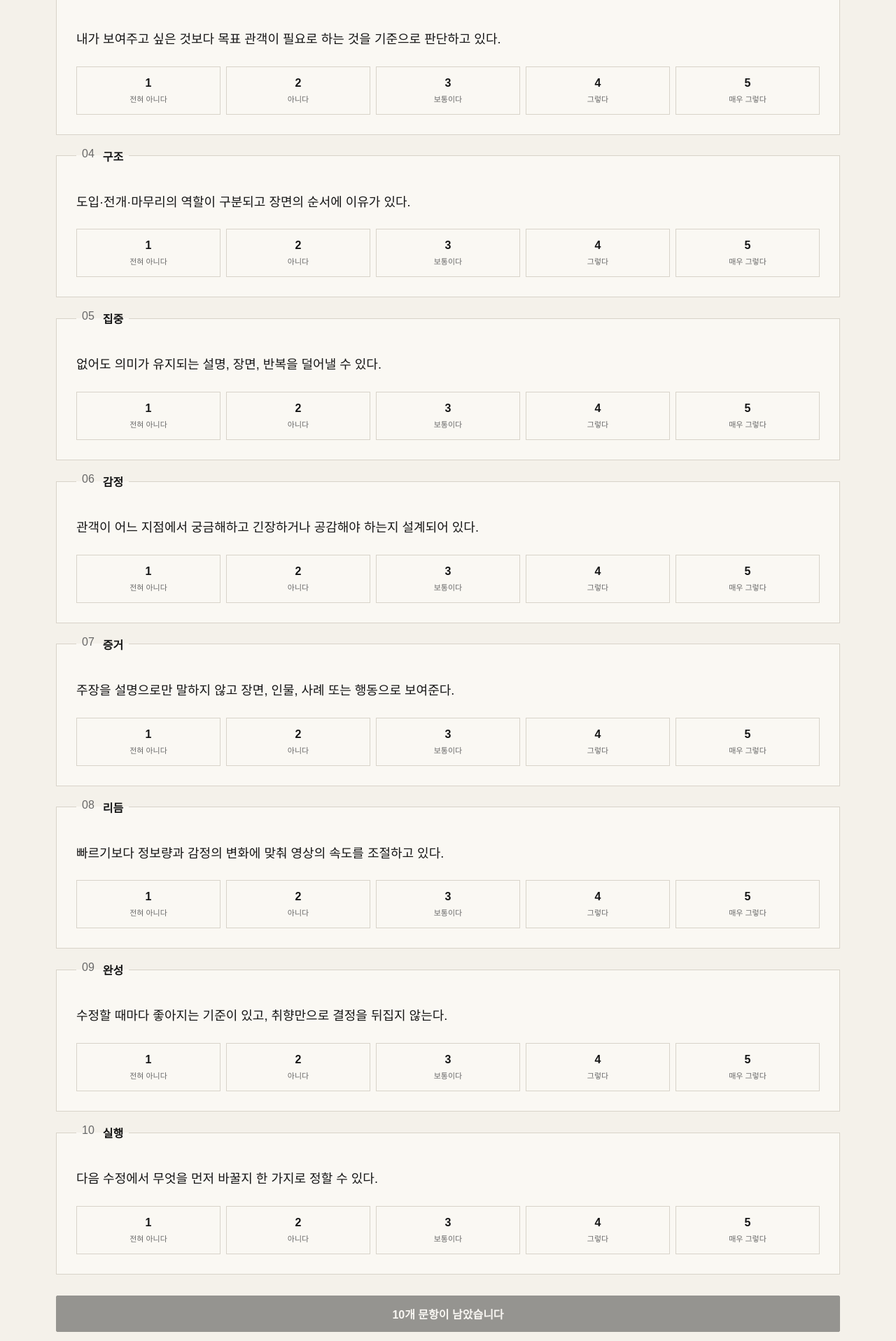
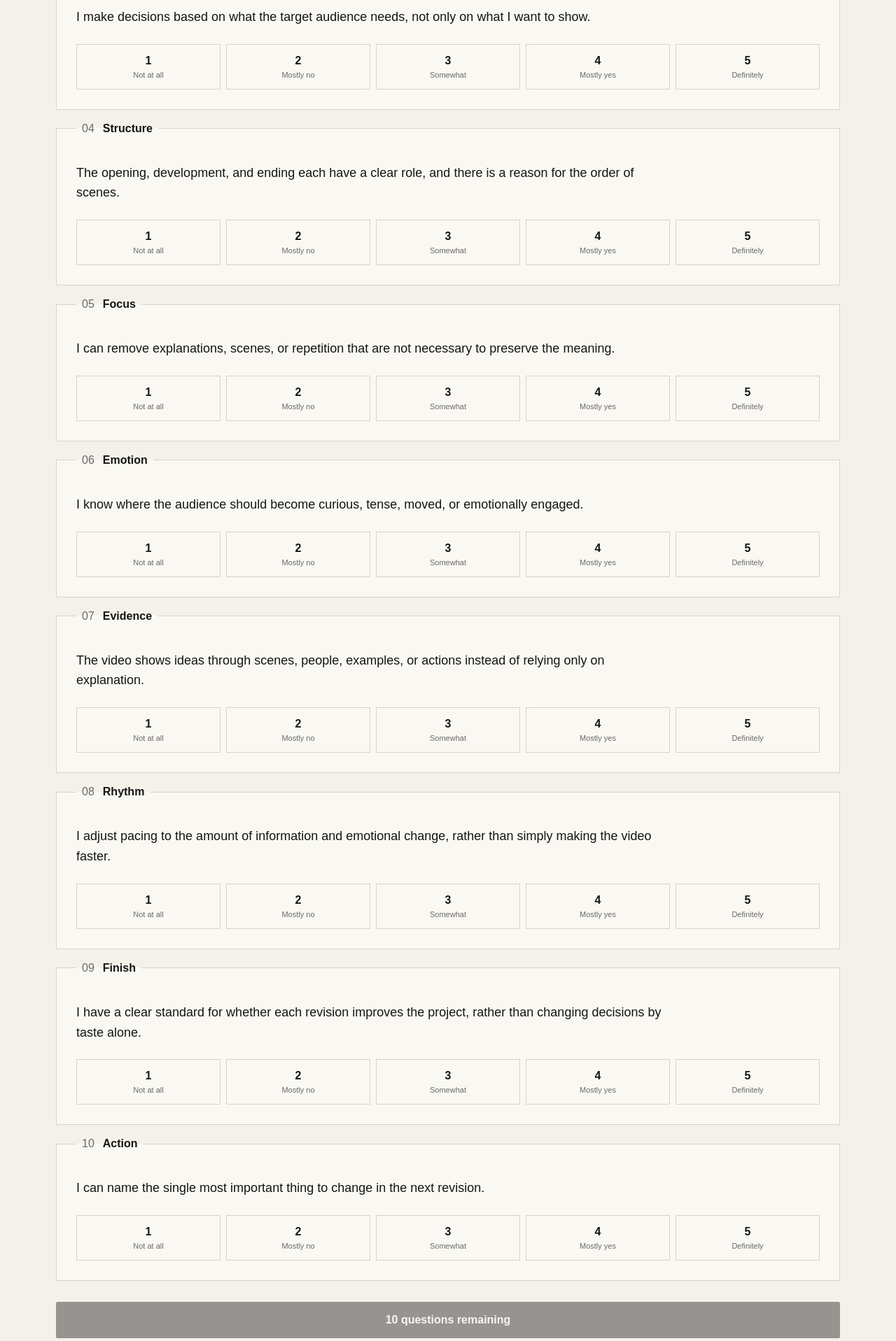
Before and after one commit to soodan7905-creator/methodgraph, a Next.js app: page /diagnosis in a window 1280 px wide. Shown: the part 880-2797 px from the top of the page at 70% size. Built offline with nearby package versions, Linux system fonts and the light colour scheme.

Commit message:
Translate diagnosis flow to English

```diff
--- a/app/diagnosis/page.tsx
+++ b/app/diagnosis/page.tsx
@@ -4,19 +4,19 @@ import Link from "next/link";
 import { useMemo, useState } from "react";
 
 const questions = [
-  { axis: "목적", text: "이 영상이 누구를 위한 것이며, 보고 난 뒤 무엇이 달라져야 하는지 한 문장으로 말할 수 있다." },
-  { axis: "핵심", text: "관객이 반드시 기억해야 할 한 가지가 분명하다." },
-  { axis: "대상", text: "내가 보여주고 싶은 것보다 목표 관객이 필요로 하는 것을 기준으로 판단하고 있다." },
-  { axis: "구조", text: "도입·전개·마무리의 역할이 구분되고 장면의 순서에 이유가 있다." },
-  { axis: "집중", text: "없어도 의미가 유지되는 설명, 장면, 반복을 덜어낼 수 있다." },
-  { axis: "감정", text: "관객이 어느 지점에서 궁금해하고 긴장하거나 공감해야 하는지 설계되어 있다." },
-  { axis: "증거", text: "주장을 설명으로만 말하지 않고 장면, 인물, 사례 또는 행동으로 보여준다." },
-  { axis: "리듬", text: "빠르기보다 정보량과 감정의 변화에 맞춰 영상의 속도를 조절하고 있다." },
-  { axis: "완성", text: "수정할 때마다 좋아지는 기준이 있고, 취향만으로 결정을 뒤집지 않는다." },
-  { axis: "실행", text: "다음 수정에서 무엇을 먼저 바꿀지 한 가지로 정할 수 있다." },
+  { axis: "Purpose", text: "I can explain in one sentence who this video is for and what should change for them after watching it." },
+  { axis: "Core", text: "There is one thing the audience absolutely needs to remember." },
+  { axis: "Audience", text: "I make decisions based on what the target audience needs, not only on what I want to show." },
+  { axis: "Structure", text: "The opening, development, and ending each have a clear role, and there is a reason for the order of scenes." },
+  { axis: "Focus", text: "I can remove explanations, scenes, or repetition that are not necessary to preserve the meaning." },
+  { axis: "Emotion", text: "I know where the audience should become curious, tense, moved, or emotionally engaged." },
+  { axis: "Evidence", text: "The video shows ideas through scenes, people, examples, or actions instead of relying only on explanation." },
+  { axis: "Rhythm", text: "I adjust pacing to the amount of information and emotional change, rather than simply making the video faster." },
+  { axis: "Finish", text: "I have a clear standard for whether each revision improves the project, rather than changing decisions by taste alone." },
+  { axis: "Action", text: "I can name the single most important thing to change in the next revision." },
 ];
 
-const labels = ["전혀 아니다", "아니다", "보통이다", "그렇다", "매우 그렇다"];
+const labels = ["Not at all", "Mostly no", "Somewhat", "Mostly yes", "Definitely"];
 
 export default function DiagnosisPage() {
   const [answers, setAnswers] = useState<number[]>(Array(questions.length).fill(0));
@@ -29,19 +29,24 @@ export default function DiagnosisPage() {
     .slice(0, 2), [answers]);
 
   if (submitted) {
-    const level = score >= 42 ? "판단 기준이 비교적 선명합니다" : score >= 30 ? "방향은 있으나 우선순위가 필요합니다" : "기준보다 감각에 의존하고 있을 가능성이 큽니다";
+    const level = score >= 42
+      ? "Your decision criteria are relatively clear."
+      : score >= 30
+        ? "You have direction, but your priorities need sharpening."
+        : "Your project may be relying more on instinct than explicit criteria.";
+
     return (
       <section className="shell result-wrap">
         <p className="eyebrow">YOUR RESULT</p>
         <div className="score-card">
-          <span>총점</span>
+          <span>Total score</span>
           <strong>{score}<small>/50</small></strong>
           <h1>{level}</h1>
-          <p>이 점수는 작품의 우열이 아니라 현재 프로젝트의 판단 기준이 얼마나 정리되어 있는지를 보여줍니다.</p>
+          <p>This score does not rate the quality of your work. It shows how clearly your current project decisions are defined.</p>
         </div>
         <div className="result-grid">
           <div className="result-panel">
-            <p className="panel-label">우선 보완 영역</p>
+            <p className="panel-label">Priority areas</p>
             {weakest.map((item) => (
               <div className="weak-item" key={item.axis}>
                 <strong>{item.axis}</strong>
@@ -50,14 +55,16 @@ export default function DiagnosisPage() {
             ))}
           </div>
           <div className="result-panel accent-panel">
-            <p className="panel-label">가장 작은 다음 행동</p>
-            <h2>가장 낮은 항목 하나만 골라, 현재 영상에서 그것을 증명하거나 방해하는 장면을 각각 하나씩 적어보세요.</h2>
-            <p>무료 진단은 여기까지입니다. 실제 장면을 기준으로 무엇을 버리고 살릴지는 전문가 검토가 필요합니다.</p>
+            <p className="panel-label">Smallest useful next step</p>
+            <h2>Choose your lowest-scoring area. Find one scene that supports it and one scene that works against it.</h2>
+            <p>The free check ends here. Deciding what to keep, cut, or rebuild requires looking at the actual project.</p>
           </div>
         </div>
         <div className="button-row centered">
-          <Link className="button primary" href={`/consult?score=${score}&focus=${encodeURIComponent(weakest.map((x) => x.axis).join(", "))}`}>내 프로젝트 피드백 신청</Link>
-          <button className="button secondary" onClick={() => setSubmitted(false)}>답변 다시 보기</button>
+          <Link className="button primary" href={"/consult?score=" + score + "&focus=" + encodeURIComponent(weakest.map((x) => x.axis).join(", "))}>
+            Request a project review
+          </Link>
+          <button className="button secondary" onClick={() => setSubmitted(false)}>Review my answers</button>
         </div>
       </section>
     );
@@ -67,25 +74,30 @@ export default function DiagnosisPage() {
     <section className="shell diagnosis-wrap">
       <div className="diagnosis-head">
         <div>
-          <p className="eyebrow">FREE DIAGNOSIS</p>
-          <h1>영상 프로젝트 판단 점검</h1>
-          <p>완성도 평가가 아닙니다. 현재 프로젝트에 판단 기준이 있는지 점검합니다.</p>
+          <p className="eyebrow">FREE PROJECT CHECK</p>
+          <h1>Video Project Decision Check</h1>
+          <p>This is not a quality score. It checks whether your project has clear decision criteria.</p>
         </div>
         <div className="progress-copy">{completed} / {questions.length}</div>
       </div>
-      <div className="progress"><span style={{ width: `${completed * 10}%` }} /></div>
+      <div className="progress"><span style={{ width: (completed * 10) + "%" }} /></div>
       <div className="question-list">
         {questions.map((question, index) => (
           <fieldset className="question-card" key={question.axis}>
             <legend><span>{String(index + 1).padStart(2, "0")}</span><strong>{question.axis}</strong></legend>
             <p>{question.text}</p>
-            <div className="scale" role="radiogroup" aria-label={`${question.axis} 점수`}>
+            <div className="scale" role="radiogroup" aria-label={question.axis + " score"}>
               {labels.map((label, labelIndex) => {
                 const value = labelIndex + 1;
                 return (
                   <label className={answers[index] === value ? "selected" : ""} key={label}>
-                    <input type="radio" name={`question-${index}`} value={value} checked={answers[index] === value}
-                      onChange={() => setAnswers((current) => current.map((item, i) => i === index ? value : item))} />
+                    <input
+                      type="radio"
+                      name={"question-" + index}
+                      value={value}
+                      checked={answers[index] === value}
+                      onChange={() => setAnswers((current) => current.map((item, i) => i === index ? value : item))}
+                    />
                     <b>{value}</b><span>{label}</span>
                   </label>
                 );
@@ -94,9 +106,12 @@ export default function DiagnosisPage() {
           </fieldset>
         ))}
       </div>
-      <button className="button primary submit-button" disabled={completed !== questions.length}
-        onClick={() => { setSubmitted(true); window.scrollTo({ top: 0, behavior: "smooth" }); }}>
-        {completed === questions.length ? "진단 결과 보기" : `${questions.length - completed}개 문항이 남았습니다`}
+      <button
+        className="button primary submit-button"
+        disabled={completed !== questions.length}
+        onClick={() => { setSubmitted(true); window.scrollTo({ top: 0, behavior: "smooth" }); }}
+      >
+        {completed === questions.length ? "View my result" : (questions.length - completed) + " questions remaining"}
       </button>
     </section>
   );
```
